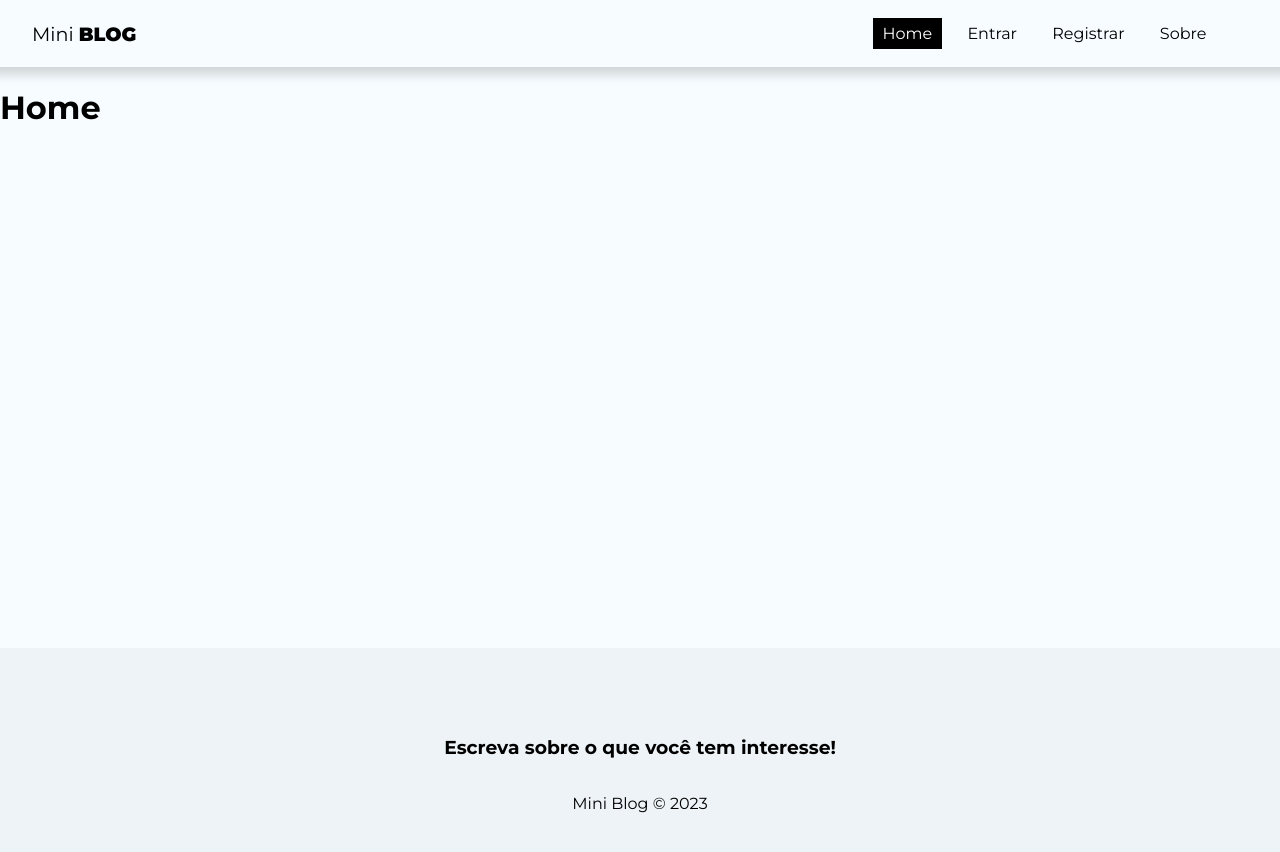
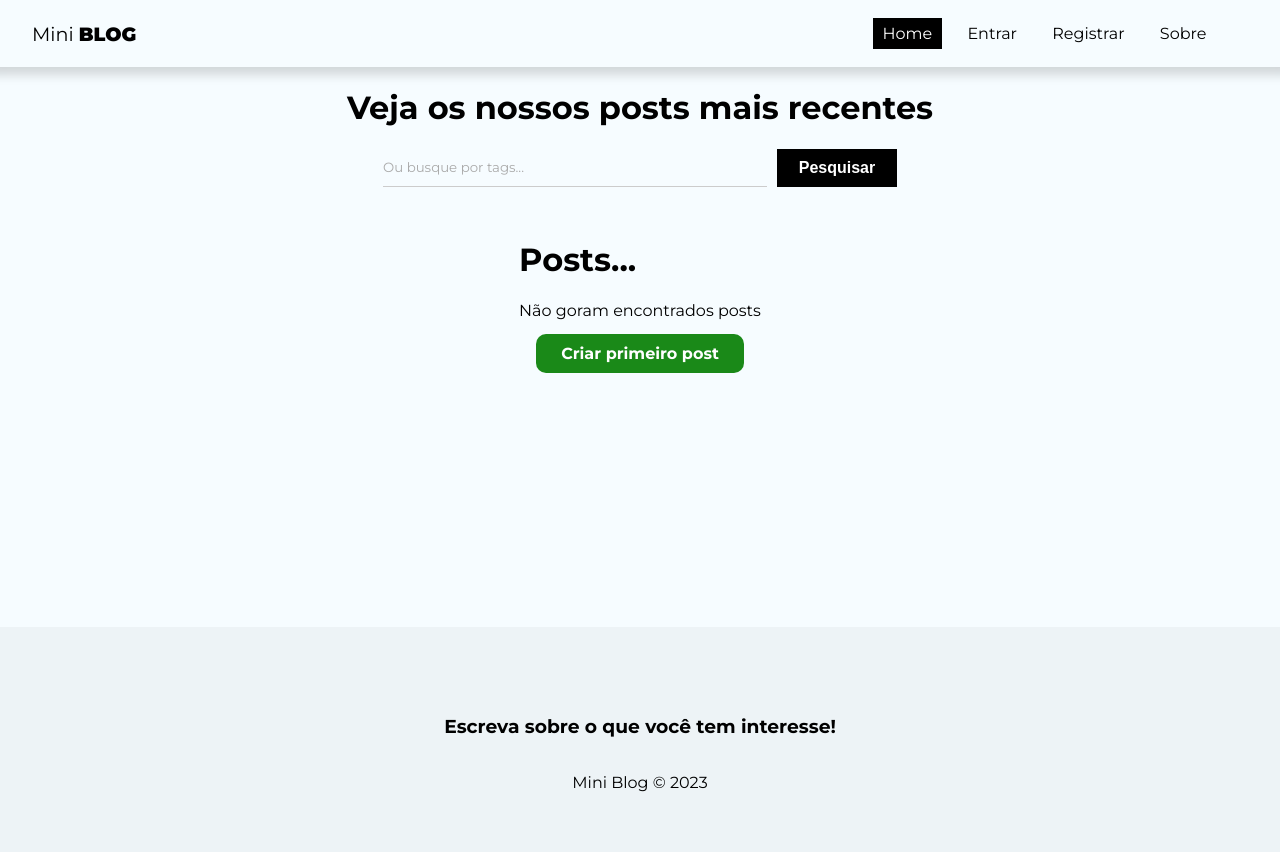
Before and after one commit to Merus23/Miniblog, a React (Vite) app: page / in a window 1280 px wide. Shown: the top 852 px of the page. Built offline with nearby package versions, Linux system fonts and the light colour scheme; no server answers.

Commit message:
feat: finish home page and create the useFetchDocument hook

```diff
--- a/src/pages/Home/Home.jsx
+++ b/src/pages/Home/Home.jsx
@@ -1,10 +1,35 @@
-import React from 'react'
-import styles from './Home.module.css'
+import React from 'react';
+import styles from './Home.module.css';
+import { useNavigate, Link } from 'react-router-dom';
+import { useState } from 'react';
 
 function Home() {
+
+  const [query, setQuery] = useState('');
+  const [posts] = useState([]);
+
+  const handleSubmit = (e) => {
+    e.preventDefault();
+    navigate('/search');
+  }
+
+
   return (
-    <div>
-      <h1>Home</h1>
+    <div className={styles.home}>
+      <h1>Veja os nossos posts mais recentes</h1>
+      <form onSubmit={handleSubmit} className={styles.search_form}>
+        <input type="text" placeholder='Ou busque por tags...' onChange={(e) => setQuery(e.target.value)} />
+        <button className='btn btn-dark' type="submit">Pesquisar</button>
+      </form>
+      <div>
+        <h1>Posts...</h1>
+        {posts && posts.length === 0 && (
+          <div className={styles.noposts}>
+            <p>Não goram encontrados posts</p>
+            <Link to="/posts/create" className='btn'>Criar primeiro post</Link>
+          </div>
+        )}
+      </div>
     </div>
   )
 }
--- a/src/pages/Home/Home.module.css
+++ b/src/pages/Home/Home.module.css
@@ -0,0 +1,32 @@
+.home {
+    display: flex;
+    flex-direction: column;
+    align-items: center;
+    justify-content: center;
+}
+
+
+.search_form {
+    max-width: 100%;
+    width: 60%;
+    display: flex;
+    justify-content: center;
+    margin-bottom: 2em;
+}
+
+.search_form input{
+    margin-right: 10px;
+    width: 50%;
+}
+
+.noposts {
+    text-align: center;
+}
+
+.noposts p {
+    margin-bottom: 1.5em;
+}
+
+.noposts a {
+    padding: 10px 25px;
+}
```
Also changed, not shown: src/hooks/useFetchDocuments.jsx (added, +49 -0 lines).
